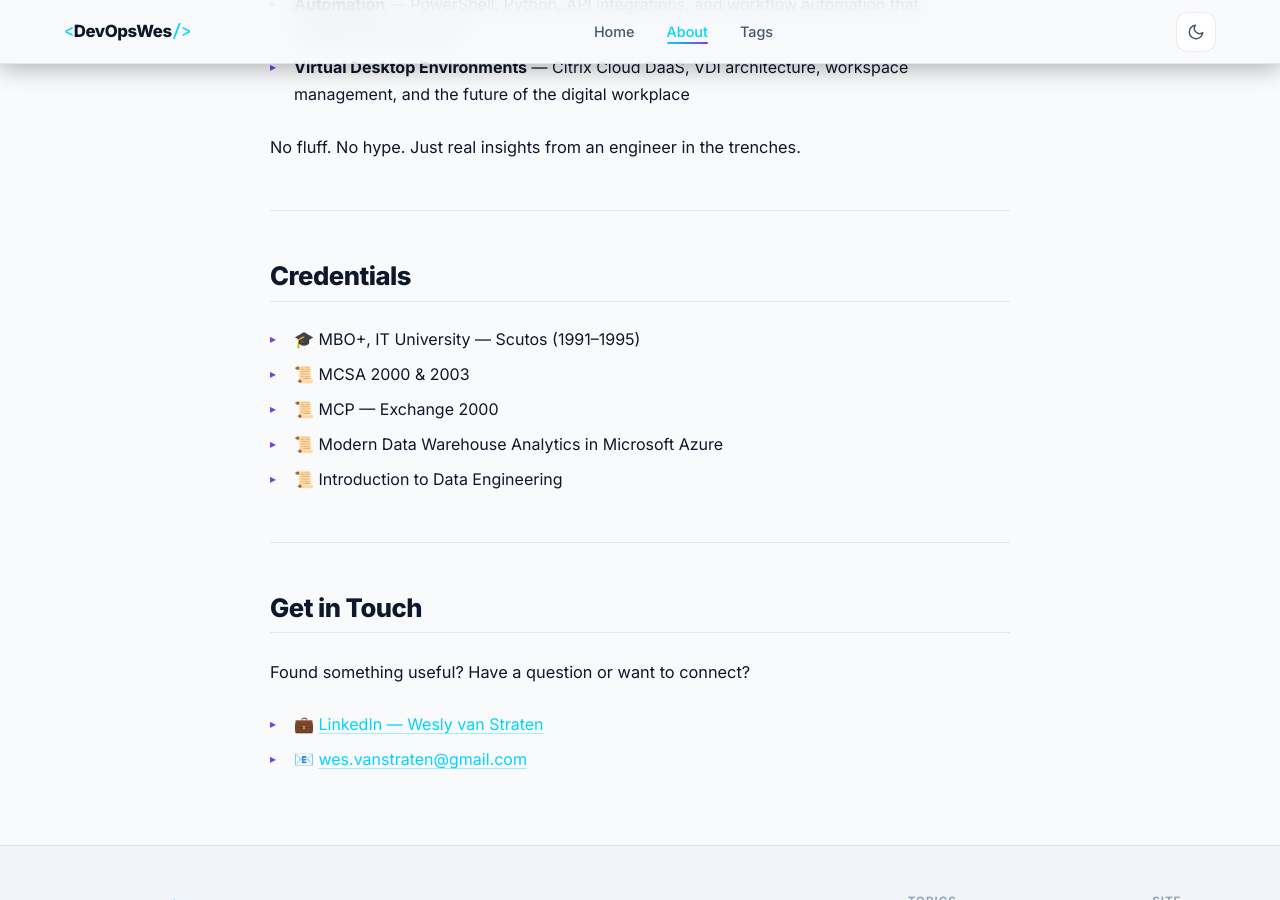
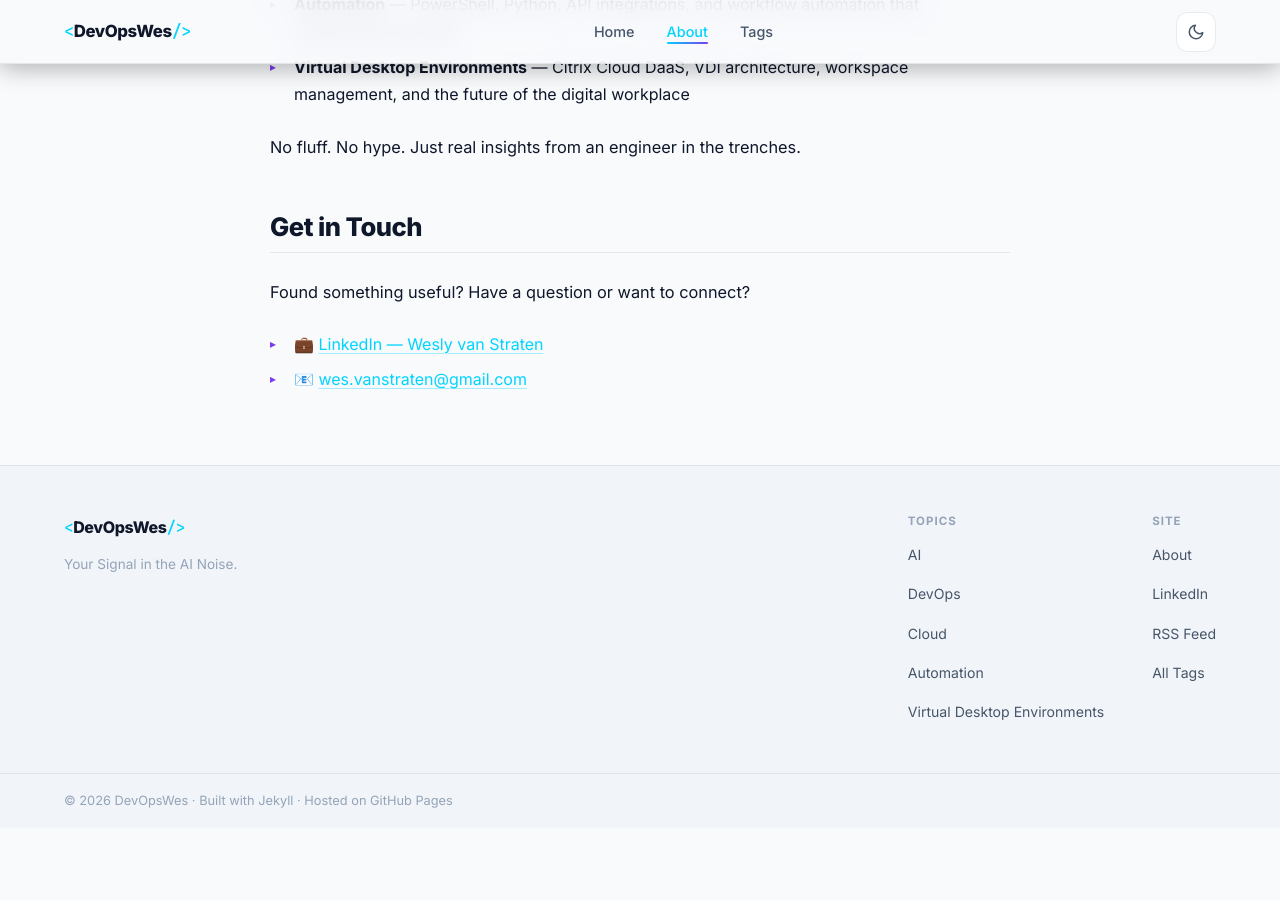
Before and after one commit to DevOpsWes/devopswes.github.io, a Jekyll site: the page built from about.md, in a window 1280 px wide and 900 px high, scrolled down 2470 px. Built offline with Jekyll 4.4.1, drawn with Linux system fonts in a browser that asks for light colours; after the commit the page ends 3298 px from its top, so only the background shows below that.

Commit message:
Remove Credentials section from About page
Co-authored-by: Copilot <223556219+Copilot@users.noreply.github.com>

```diff
--- a/about.md
+++ b/about.md
@@ -54,18 +54,6 @@ Practical content across the five topics that keep me busy every day:
 
 No fluff. No hype. Just real insights from an engineer in the trenches.
 
----
-
-## Credentials
-
-- 🎓 MBO+, IT University — Scutos (1991–1995)
-- 📜 MCSA 2000 & 2003
-- 📜 MCP — Exchange 2000
-- 📜 Modern Data Warehouse Analytics in Microsoft Azure
-- 📜 Introduction to Data Engineering
-
----
-
 ## Get in Touch
 
 Found something useful? Have a question or want to connect?
```
